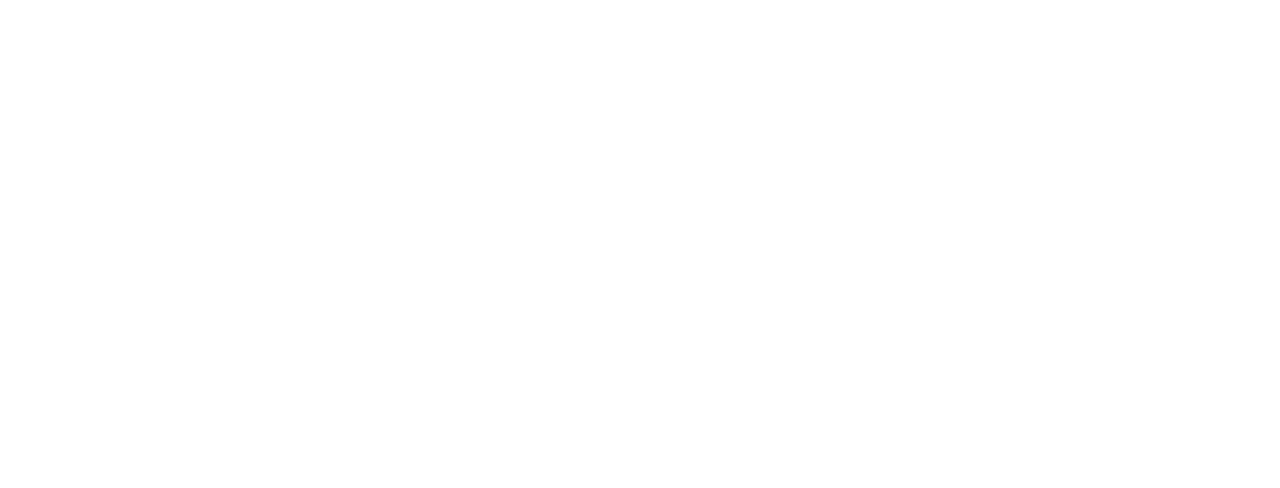
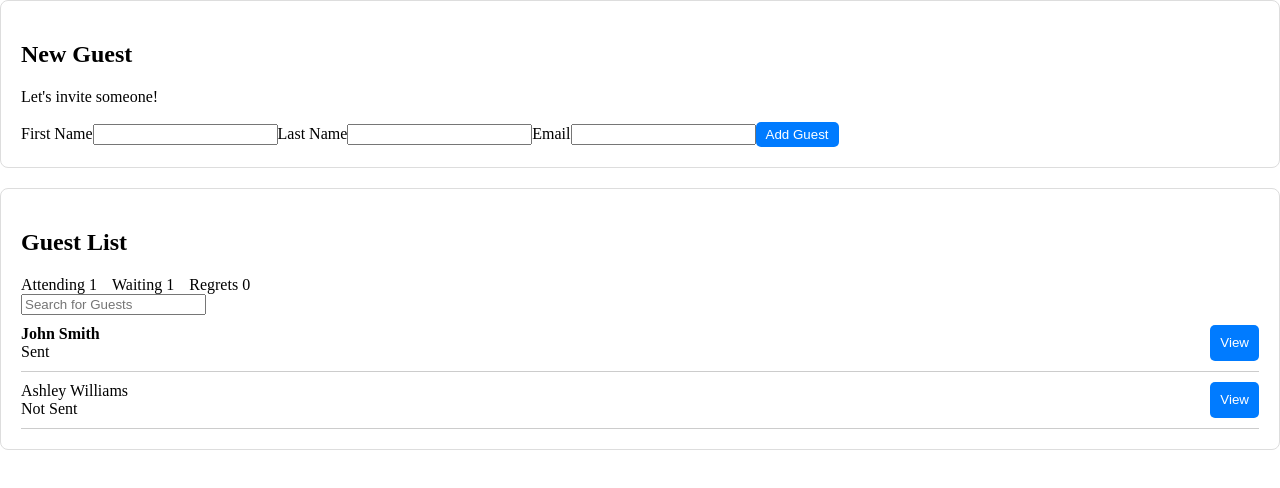
Before and after one commit to plewis10apsu/AllEvently, a Vue app in the folder AllEventlyProjectFiles/frontend/: page /guest-list in a window 1280 px wide. Before the commit this address had no page. Shown: the top 488 px of the page. Built offline with nearby package versions, Linux system fonts and the light colour scheme; what vue3-google-login would draw is missing.

Commit message:
Added Guest List page linked to "Guest List" button on EventCard

```diff
--- a/AllEventlyProjectFiles/frontend/src/components/EventCard.vue
+++ b/AllEventlyProjectFiles/frontend/src/components/EventCard.vue
@@ -11,6 +11,10 @@
 
 function navigateToChat(eventId: string) {
   router.push({ name: 'Chat', params: { eventId } });
+}
+
+function navigateToGuestList() {
+  router.push({ name: 'GuestList' });
 }
 
 </script>
@@ -40,7 +44,7 @@
         <div class="event-actions">
           <button v-if="event.isGuest" @click="$emit('viewInvitation')">View Invitation</button>
           <button v-if="event.isHost" @click="$emit('editInvitation')">Edit Invitation</button>
-          <button v-if="event.isHost" @click="$emit('guestList')">Guest List</button>
+          <button v-if="event.isHost" @click="navigateToGuestList">Guest List</button>
           <button v-if="event.isHost" @click="$emit('print')">Print</button>
           <button v-if="event.isGuest || event.isHost" @click="navigateToChat(event.id)">Event Chat</button>
         </div>
--- /dev/null
+++ b/AllEventlyProjectFiles/frontend/src/components/GuestList.vue
@@ -0,0 +1,216 @@
+<script>
+export default {
+  data() {
+    return {
+      newGuest: {
+        firstName: '',
+        lastName: '',
+        email: ''
+      },
+      guests: [
+        { id: 1, firstName: 'John', lastName: 'Smith', email: 'johnsmith@gmail.com', inviteSent: true, status: 'Attending', inviteDate: '09/15/2024' },
+        { id: 2, firstName: 'Ashley', lastName: 'Williams', email: 'ashley@example.com', inviteSent: false, status: 'Waiting', inviteDate: '' }
+      ],
+      searchTerm: '',
+      selectedGuest: null,
+      counts: {
+        attending: 1,
+        waiting: 1,
+        regrets: 0
+      }
+    };
+  },
+  computed: {
+    filteredGuests() {
+      return this.guests.filter(guest =>
+          `${guest.firstName} ${guest.lastName}`.toLowerCase().includes(this.searchTerm.toLowerCase())
+      );
+    }
+  },
+  methods: {
+    addGuest() {
+      if (this.newGuest.firstName && this.newGuest.lastName && this.newGuest.email) {
+        this.guests.push({
+          ...this.newGuest,
+          id: Date.now(),
+          inviteSent: false,
+          status: 'Waiting',
+          inviteDate: ''
+        });
+        this.updateCounts();
+        this.newGuest = {firstName: '', lastName: '', email: ''};
+      }
+    },
+    viewGuest(guestId) {
+      this.selectedGuest = this.guests.find(guest => guest.id === guestId);
+    },
+    sendEmailInvite() {
+      if (this.selectedGuest) {
+        this.selectedGuest.inviteSent = true;
+        this.selectedGuest.inviteDate = new Date().toLocaleDateString();
+      }
+    },
+    markAsAttending() {
+      if (this.selectedGuest) {
+        this.selectedGuest.status = 'Attending';
+        this.updateCounts();
+      }
+    },
+    markAsDeclined() {
+      if (this.selectedGuest) {
+        this.selectedGuest.status = 'Regrets';
+        this.updateCounts();
+      }
+    },
+    saveGuest() {
+      // Logic to save guest information
+      console.log('Guest information saved:', this.selectedGuest);
+    },
+    deleteGuest() {
+      this.guests = this.guests.filter(guest => guest.id !== this.selectedGuest.id);
+      this.updateCounts();
+      this.selectedGuest = null;
+    },
+    updateCounts() {
+      this.counts.attending = this.guests.filter(guest => guest.status === 'Attending').length;
+      this.counts.waiting = this.guests.filter(guest => guest.status === 'Waiting').length;
+      this.counts.regrets = this.guests.filter(guest => guest.status === 'Regrets').length;
+    }
+  }
+};
+</script>
+
+<template>
+  <div class="guest-list-container">
+    <!-- New Guest Section -->
+    <div class="new-guest-section">
+      <h2>New Guest</h2>
+      <p>Let's invite someone!</p>
+      <form @submit.prevent="addGuest">
+        <label for="firstName">First Name</label>
+        <input v-model="newGuest.firstName" type="text" id="firstName" required />
+
+        <label for="lastName">Last Name</label>
+        <input v-model="newGuest.lastName" type="text" id="lastName" required />
+
+        <label for="email">Email</label>
+        <input v-model="newGuest.email" type="email" id="email" required />
+
+        <button type="submit">Add Guest</button>
+      </form>
+    </div>
+
+    <!-- Guest List Section -->
+    <div class="guest-list-section">
+      <h2>Guest List</h2>
+      <div class="guest-summary">
+        <span>Attending {{ counts.attending }}</span>
+        <span>Waiting {{ counts.waiting }}</span>
+        <span>Regrets {{ counts.regrets }}</span>
+      </div>
+      <input v-model="searchTerm" placeholder="Search for Guests" />
+
+      <div class="guest-entry" v-for="guest in filteredGuests" :key="guest.id">
+        <div class="guest-info">
+          <span :class="{ 'sent': guest.inviteSent }">
+            {{ guest.firstName }} {{ guest.lastName }}
+          </span>
+          <span>{{ guest.inviteSent ? 'Sent' : 'Not Sent' }}</span>
+        </div>
+        <button @click="viewGuest(guest.id)">View</button>
+      </div>
+    </div>
+
+    <!-- Detailed Guest View Section -->
+    <div v-if="selectedGuest" class="guest-detail-section">
+      <h2>Guest Information</h2>
+      <h3>{{ selectedGuest.firstName }} {{ selectedGuest.lastName }}</h3>
+
+      <div class="guest-actions">
+        <button @click="sendEmailInvite">Email Invite</button>
+        <button @click="markAsAttending">Mark As Attending</button>
+        <button @click="markAsDeclined">Mark As Declined</button>
+      </div>
+
+      <div class="guest-details">
+        <p><strong>Invite Sent:</strong> {{ selectedGuest.inviteSent ? selectedGuest.inviteDate : 'Not Sent' }}</p>
+        <p><strong>Responded:</strong> {{ selectedGuest.status }}</p>
+
+        <label for="firstName">First Name</label>
+        <input v-model="selectedGuest.firstName" type="text" id="firstName" />
+
+        <label for="lastName">Last Name</label>
+        <input v-model="selectedGuest.lastName" type="text" id="lastName" />
+
+        <label for="email">Email</label>
+        <input v-model="selectedGuest.email" type="email" id="email" />
+
+        <div class="detail-buttons">
+          <button @click="deleteGuest">Delete</button>
+          <button @click="saveGuest">Save</button>
+        </div>
+      </div>
+    </div>
+  </div>
+</template>
+
+<style scoped>
+.guest-list-container {
+  display: flex;
+  flex-direction: column;
+  gap: 20px;
+}
+
+.new-guest-section,
+.guest-list-section,
+.guest-detail-section {
+  border: 1px solid #ddd;
+  padding: 20px;
+  border-radius: 8px;
+}
+
+.guest-summary span {
+  margin-right: 15px;
+}
+
+.guest-entry {
+  display: flex;
+  justify-content: space-between;
+  padding: 10px 0;
+  border-bottom: 1px solid #ccc;
+}
+
+.guest-info {
+  display: flex;
+  flex-direction: column;
+}
+
+.sent {
+  font-weight: bold;
+}
+
+button {
+  background-color: #007bff;
+  color: #fff;
+  border: none;
+  border-radius: 5px;
+  padding: 5px 10px;
+  cursor: pointer;
+}
+
+button:hover {
+  background-color: #0056b3;
+}
+
+.guest-actions {
+  display: flex;
+  gap: 10px;
+  margin-bottom: 15px;
+}
+
+.detail-buttons {
+  display: flex;
+  gap: 10px;
+  margin-top: 15px;
+}
+</style>
--- a/AllEventlyProjectFiles/frontend/src/router/index.ts
+++ b/AllEventlyProjectFiles/frontend/src/router/index.ts
@@ -6,6 +6,7 @@
 import Chat from "@/components/Chat.vue";
 import Account from "@/components/Account.vue";
 import Public from "@/components/Public.vue";
+import GuestList from "@/components/GuestList.vue";
 
 const routes = [
     {
@@ -27,6 +28,11 @@
         path: '/events',
         name: 'Events',
         component: Events
+    },
+    {
+        path: '/guest-list',
+        name: 'GuestList',
+        component: GuestList
     },
     {
         path: '/chat/:eventId',
```
